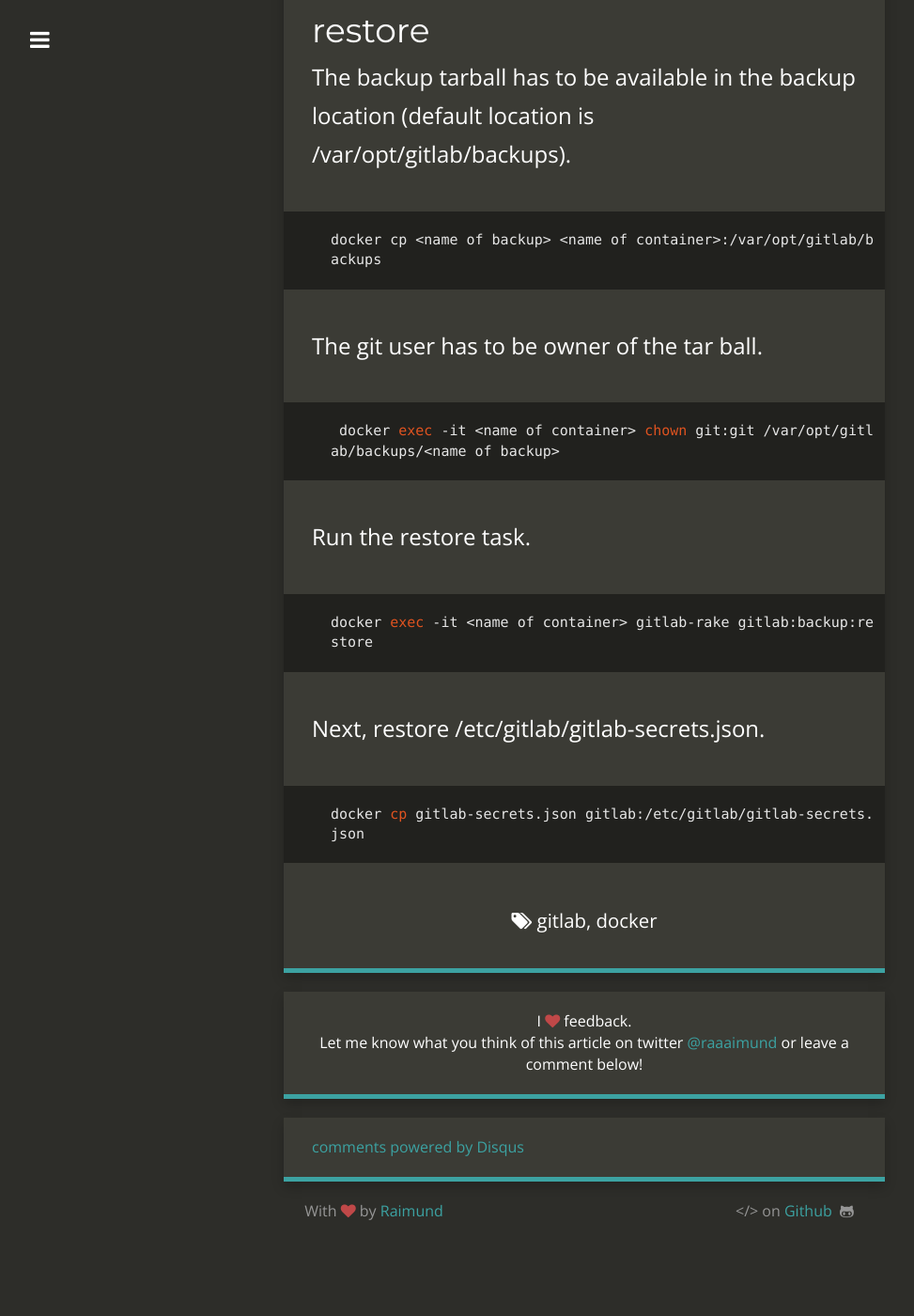
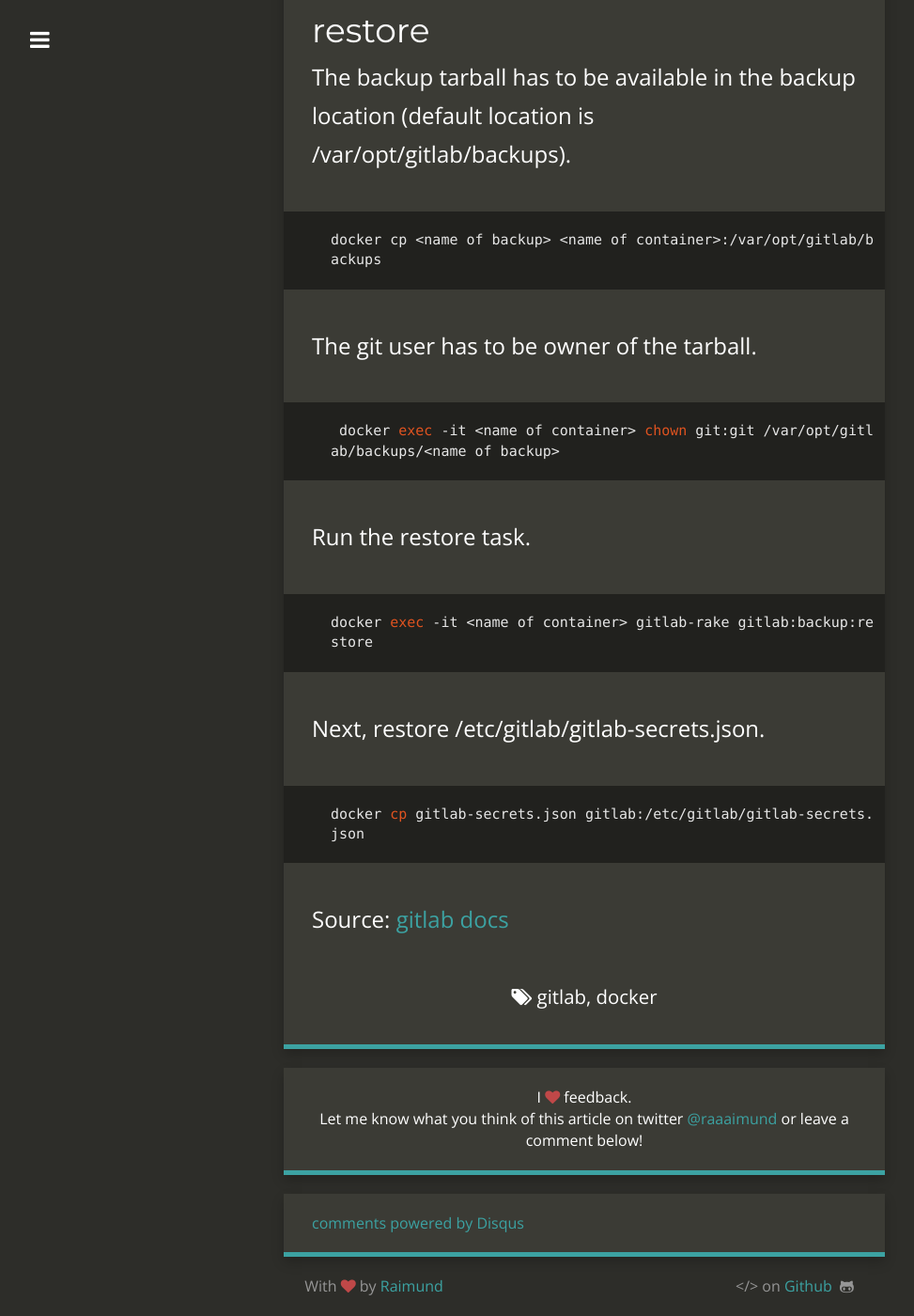
Before and after one commit to raaaimund/raaaimund.github.io, a Jekyll site: the page built from _posts/2018-10-04-backup-and-restore-gitlab-on-docker.md, in a window 1280 px wide and 1400 px high, scrolled down 1069 px. Shown: the whole window at 94% size, without its empty margins (18-991 px from the left). Built offline with Jekyll 4.4.1, drawn with Linux system fonts in a browser that asks for light colours; nearby versions of some CDN libraries; comment, search, counter and statistics services are not loaded; before the commit the page ends 2388 px from its top, so only the background shows below that.

Commit message:
added source

````diff
--- a/_posts/2018-10-04-backup-and-restore-gitlab-on-docker.md
+++ b/_posts/2018-10-04-backup-and-restore-gitlab-on-docker.md
@@ -39,7 +39,7 @@
 docker cp <name of backup> <name of container>:/var/opt/gitlab/backups
 ```
 
-The git user has to be owner of the tar ball.
+The git user has to be owner of the tarball.
 
 ```
  docker exec -it <name of container> chown git:git /var/opt/gitlab/backups/<name of backup>
@@ -56,3 +56,7 @@
 ```
 docker cp gitlab-secrets.json gitlab:/etc/gitlab/gitlab-secrets.json
 ```
+
+Source: [gitlab docs][1]{:target="_blank"}
+
+[1]: https://docs.gitlab.com/ee/raketasks/backup_restore.html
````
